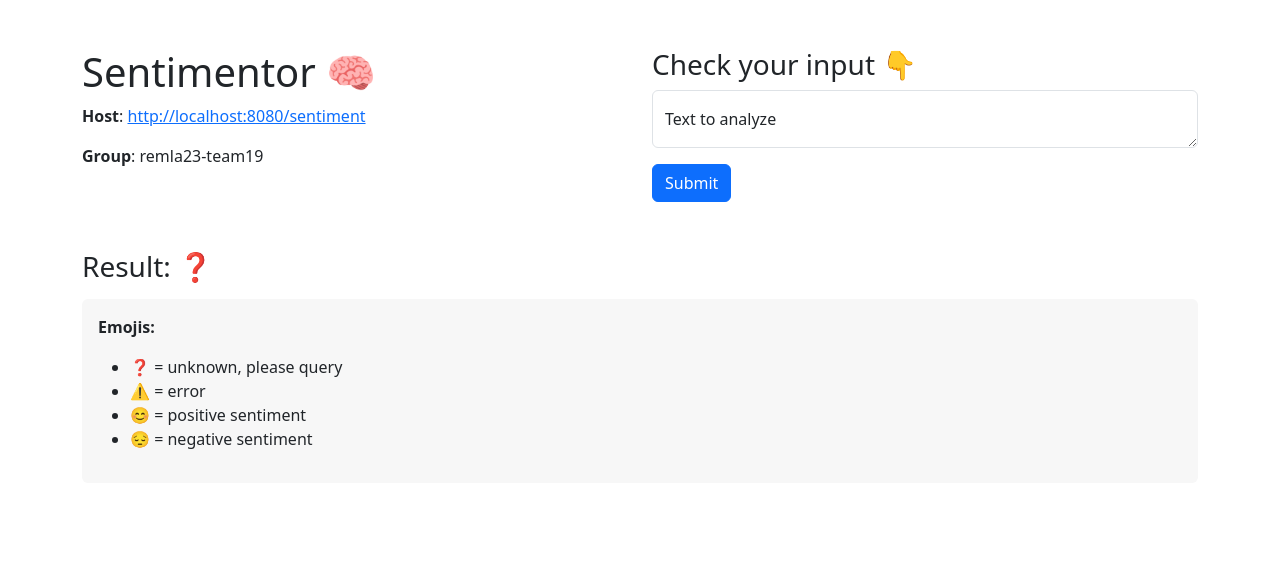
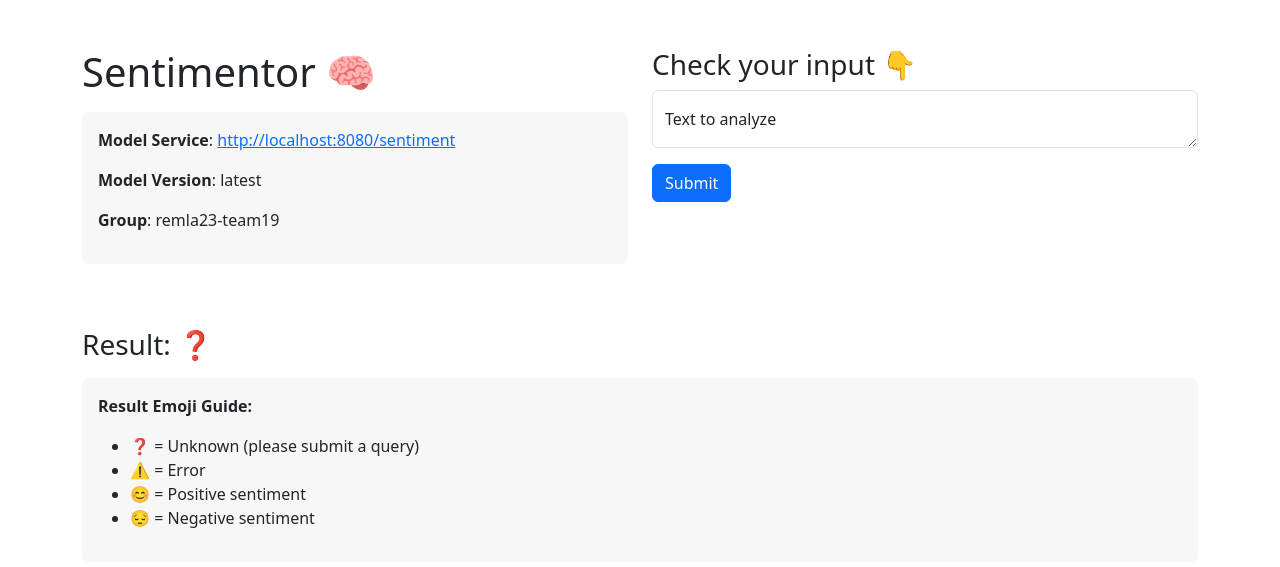
Before and after one commit to remla23-team19/app, a Flask app: page / in a window 1280 px wide. Shown: the top 567 px of the page. Run offline with Flask 2, Linux system fonts and the light colour scheme.

Commit message:
Add model version to UI

```diff
--- a/app.py
+++ b/app.py
@@ -6,6 +6,7 @@ import lib_remla19
 app = Flask(__name__)
 CORS(app)
 MODEL_URL =  os.environ.get("MODEL_URL", default="http://localhost:8080/sentiment")
+MODEL_VERSION = os.environ.get("VERSION", default="latest")
 
 @app.route("/")
 def homepage():
@@ -15,5 +16,9 @@ def homepage():
 def get_model_url():
     return jsonify({"model_url": MODEL_URL})
 
+@app.route("/model_version", methods=["GET"])
+def get_model_version():
+    return jsonify({"model_version": MODEL_VERSION})
+
 if __name__ == "__main__":
     app.run(host="0.0.0.0", port=9999, debug=True)
--- a/static/logic.js
+++ b/static/logic.js
@@ -16,6 +16,12 @@ async function getModelUrl() {
     return data.model_url;
 }
 
+async function getModelVersion() {
+    const response = await fetch("/model_version");
+    const data = await response.json();
+    return data.model_version;
+}
+
 let modelUrl;
 const modelUrlLink = document.getElementById("modelUrlLink");
 getModelUrl().then((url) => {
@@ -28,6 +34,18 @@ getModelUrl().then((url) => {
     modelUrlLink.href = modelUrl;
     modelUrlLink.innerHTML = modelUrl;
     console.error(`Error getting model URL: ${error}`);
+});
+
+let modelVersion;
+const modelVersionElement = document.getElementById("modelVersion");
+getModelVersion().then((version) => {
+    modelVersion = version;
+    modelVersionElement.innerHTML = modelVersion;
+    console.log(`Model Version: ${modelVersion}`);
+}).catch((error) => {
+    modelVersion = "latest" // default
+    modelVersionElement.innerHTML = modelVersion;
+    console.error(`Error getting model version: ${error}`);
 });
 
 async function query(input) {
@@ -49,9 +67,9 @@ async function query(input) {
         if (data === null) {
             resultDiv.innerHTML = "⚠️ </br></br><h6>Error: null response</h6>";
         } else if ('sentiment' in data && 'label' in data['sentiment'] && data['sentiment']['label'] === 'POSITIVE') {
-            resultDiv.innerHTML = "😊";
+            resultDiv.innerHTML = "😊 <h6>(Score: " + data['sentiment']['label'] + ")</h6>";
         } else if ('sentiment' in data && 'label' in data['sentiment'] && data['sentiment']['label'] === 'NEGATIVE') {
-            resultDiv.innerHTML = "😞";
+            resultDiv.innerHTML = "😞 <h6>(Score: " + data['sentiment']['label'] + ")</h6>";
         } else {
             resultDiv.innerHTML = "⚠️ (Error)";
         }
--- a/templates/index.html
+++ b/templates/index.html
@@ -10,10 +10,13 @@
 <body>
     <div class="container my-5">
         <div class="row">
-            <div class="col-12 col-md-6">
+            <div class="col-12 col-md-6 mb-3">
                 <h1>Sentimentor 🧠</h1>
-                <p><b>Host</b>: <a id="modelUrlLink" href="#">Loading...</a></p>
-                <p><b>Group</b>: remla23-team19</p>
+                <div class="explanation-box rounded p-3 mt-3" style="background-color: #f7f7f7;">
+                    <p><b>Model Service</b>: <a id="modelUrlLink" href="#">Loading...</a></p>
+                    <p><b>Model Version</b>: <a id="modelVersion">Loading...</a></p>
+                    <p><b>Group</b>: remla23-team19</p>
+                </div>
             </div>
             <div class="col-12 col-md-6">
                 <h3>Check your input 👇</h3>
@@ -30,12 +33,12 @@
             <div class="col">
                 <h3>Result: <span id="result">❓</span></h3>
                 <div class="explanation-box rounded p-3 mt-3" style="background-color: #f7f7f7;">
-                    <p><b>Emojis:</b></p>
+                    <p><b>Result Emoji Guide:</b></p>
                     <ul>
-                        <li>❓ = unknown, please query</li>
-                        <li>⚠️ = error</li>
-                        <li>😊 = positive sentiment</li>
-                        <li>😔 = negative sentiment</li>
+                        <li>❓ = Unknown (please submit a query)</li>
+                        <li>⚠️ = Error</li>
+                        <li>😊 = Positive sentiment</li>
+                        <li>😔 = Negative sentiment</li>
                     </ul>
                 </div>
             </div>
```
Also changed, not shown: 1 other file.
